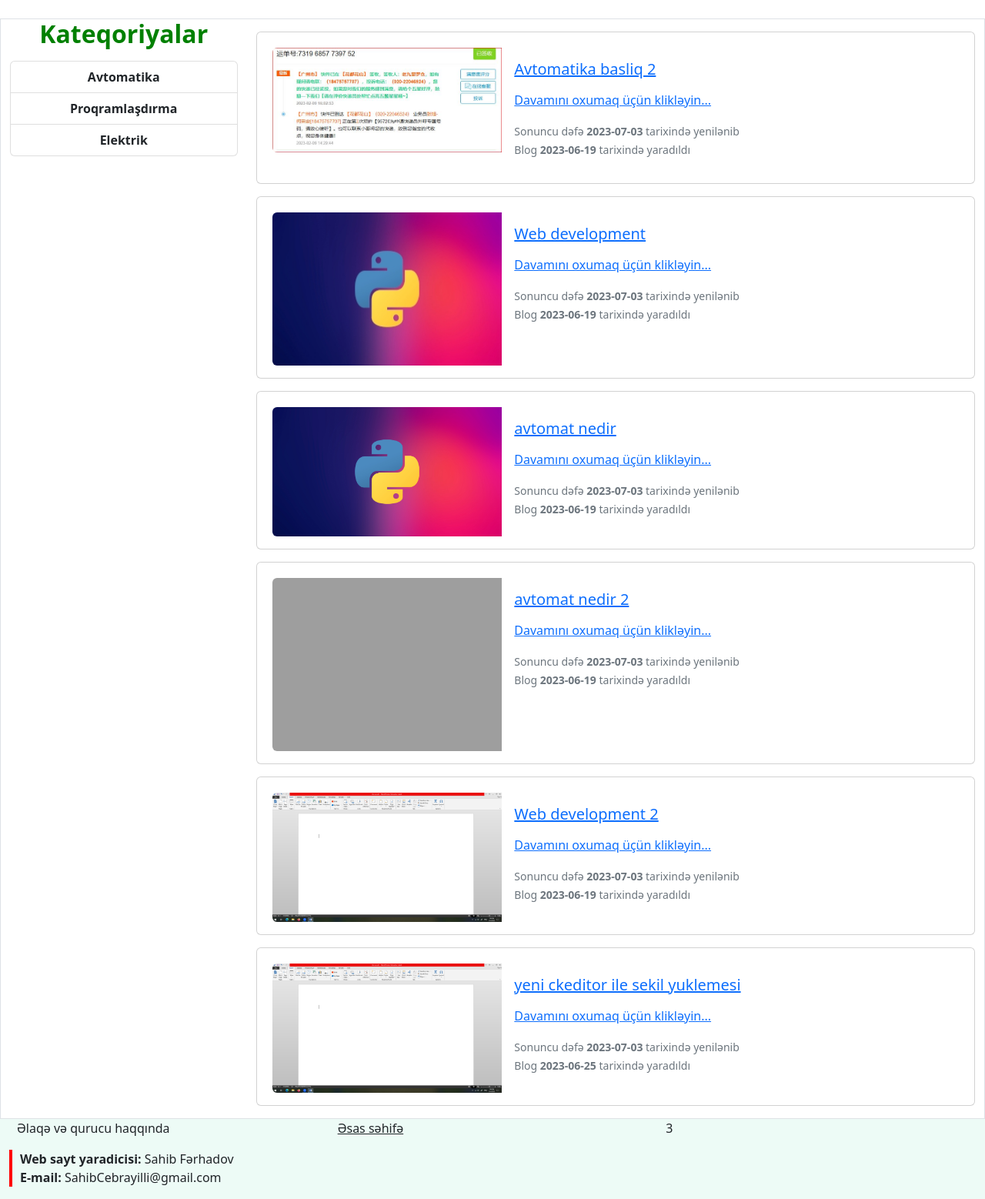
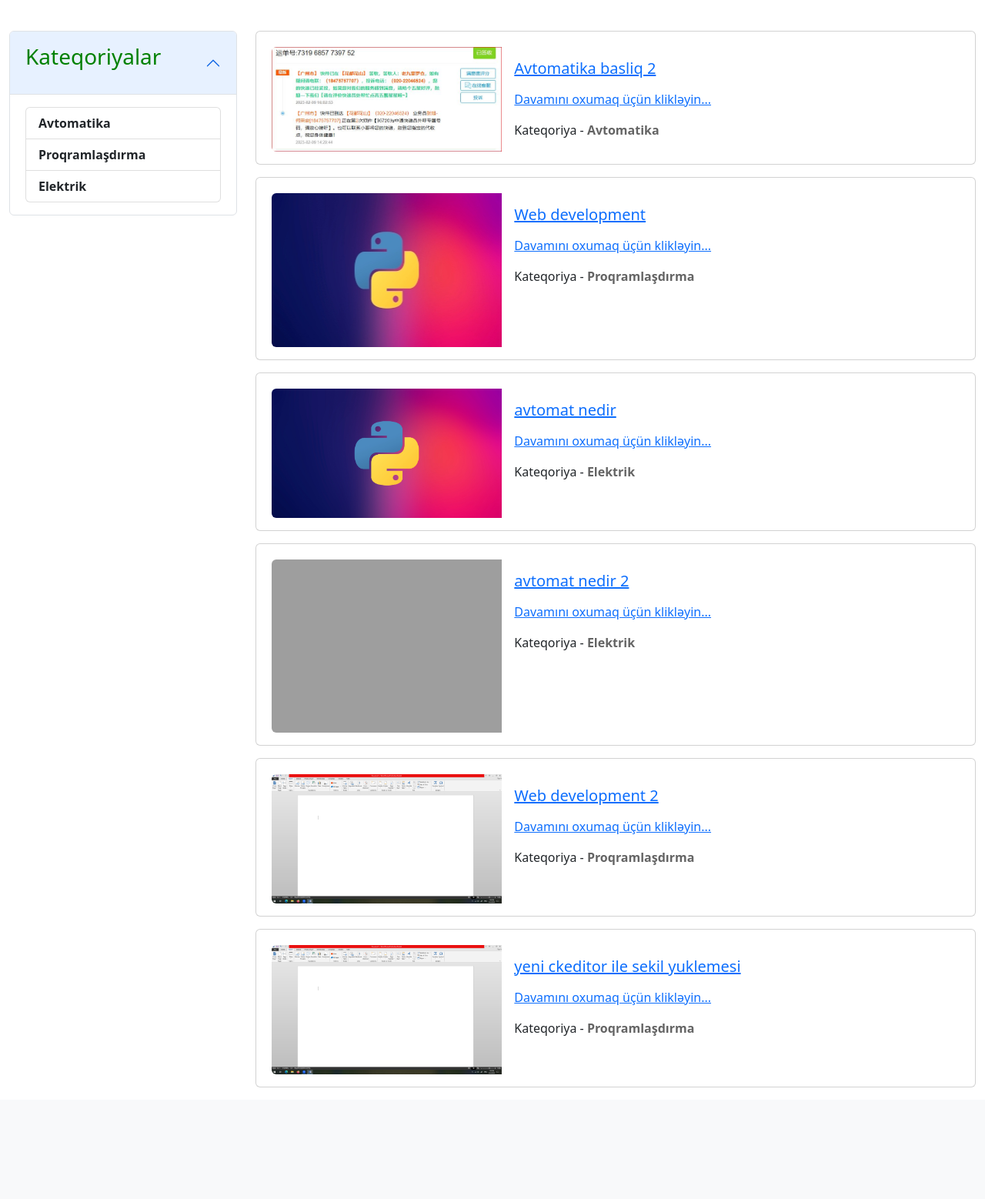
Before and after one commit to SahibFarhadov/MyBlog, a Django app: page /blogs in a window 1280 px wide. Shown: the part 74-1632 px from the top of the page at 77% size. After the commit the page ends 1487 px from the top, so only its background shows below. Run offline with Django 4.2, Linux system fonts and the light colour scheme; data comes from the database, SQL or seed files in the repository; both versions use the stored data as it was after the commit; some libraries are stand-ins or nearby versions; grey boxes are pictures that could not be loaded.

Commit message:
Footer bolumu asagida artiq render edilmir. Ana sehifede blog gorunumunde hansi kateqoriyaya aid oldugu gorsenir. Yaranma ve yenilenme tarixi blog-details sehifesine kecirilecek

```diff
--- a/Account/apps.py
+++ b/Account/apps.py
@@ -4,3 +4,6 @@ from django.apps import AppConfig
 class AccountConfig(AppConfig):
     default_auto_field = 'django.db.models.BigAutoField'
     name = 'Account'
+
+    def ready(self):
+        import Account.signals
--- a/Blog/models.py
+++ b/Blog/models.py
@@ -26,7 +26,7 @@ class Blog(models.Model):
     category = models.ForeignKey(Category,on_delete=models.CASCADE,null=True)
     lastmodified = models.DateField("Sonuncu deyişiklik tarixi",auto_now=True)
     borndate = models.DateField("Yaranma tarixi",auto_now_add=True,null=True)
-    snippet = models.CharField(max_length=50,default="Oxumaq üçün klikləyin...")
+    snippet = models.CharField(max_length=50,default="Davamını oxumaq üçün klikləyin...")
 
     def __str__(self):
         return self.title
--- a/Blog/templates/Blog/blogs.html
+++ b/Blog/templates/Blog/blogs.html
@@ -4,17 +4,10 @@
 {% block title %}Elektroblog | Bütün məqalələr{% endblock %}
 {% block content %}
 <div class="container-fluid mt-4">
-    <div class="row border">
+    <div class="row">
         <div class="col-md-3">
             <div style="text-align:center">
                 <div>
-                    <h2>
-                    <p>
-                        <strong class="kateqoriyaText">
-                            Kateqoriyalar
-                        </strong>
-                    </p>
-                    </h2>
                     <p>{%include 'Blog/partials/_categories.html'%}</p>
                 </div>
             </div>
@@ -28,5 +21,4 @@
         </div>
     </div>
 </div>
-{%include 'blog/partials/_footer.html'%}
 {% endblock %}
--- a/Blog/templates/Blog/partials/_blog.html
+++ b/Blog/templates/Blog/partials/_blog.html
@@ -17,8 +17,7 @@
           </div>
         </p>
         <p class="card-text">
-          <small class="text-muted">Sonuncu dəfə <b>{{blog.lastmodified.isoformat}}</b> tarixində yenilənib</small><br>
-          <small class="text-muted">Blog <b>{{blog.borndate.isoformat}}</b> tarixində yaradıldı</small>
+          Kateqoriya - <b style="color:rgb(100,100,100)">{{blog.category}}</b>
         </p>
       </div>
     </div>
--- a/Blog/templates/Blog/partials/_categories.html
+++ b/Blog/templates/Blog/partials/_categories.html
@@ -1,14 +1,30 @@
+<div class="accordion" id="categoryAccordion">
+  <div class="accordion-item">
+    <h2 class="accordion-header">
+      <button class="accordion-button" type="button" data-bs-toggle="collapse" data-bs-target="#mycontent" aria-expandend="false" aria-controls="mycontent">
+        <p>
+          <strong class="kateqoriyaText h3">
+              Kateqoriyalar
+          </strong>
+        </p>
+      </button>
+    </h2>
+    <div id="mycontent" class="accordion-collapse collapse show" data-bs-parent="#categoryAccordion">
+      <div class="accordion-body">
         <div class="list-group">
           {% for category in categories %}
             {% if category.slug == selectedCategory.slug %}
-      <a href="{% url 'blogs_by_category' category.slug %}" class="list-group-item list-group-item-action active">
+              <a href="{% url 'blogs_by_category' category.slug %}" class="list-group-item list-group-item-action active" style="text-align:right;">
                 <b>{{category.name}}</b>
               </a>
             {% else %}
-      <a href="{% url 'blogs_by_category' category.slug %}" class="list-group-item list-group-item-action">
+              <a href="{% url 'blogs_by_category' category.slug %}" class="list-group-item list-group-item-action" style="text-align:left;">
                 <b>{{category.name}}</b>
               </a>
             {% endif %}
           {% endfor %}
-
         </div>
+      </div>
+    </div>
+  </div>
+</div>
```
Also changed, not shown: Account/signals.py (added, +9 -0 lines), Account/views.py (+2 -5 lines), Blog/templates/Blog/blogs_by_category.html (+0 -9 lines), Blog/templates/Blog/index.html (+0 -8 lines), Blog/migrations/0017_alter_blog_snippet.py (added), db.sqlite3. Lines whose indentation alone changed are shown as unchanged.
